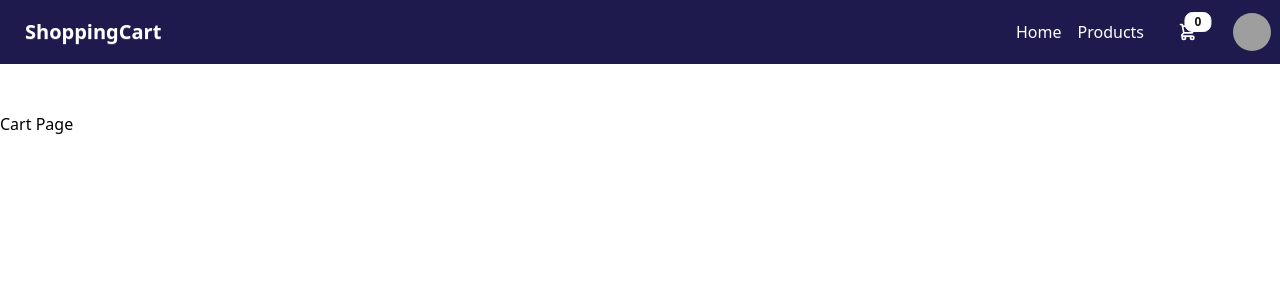
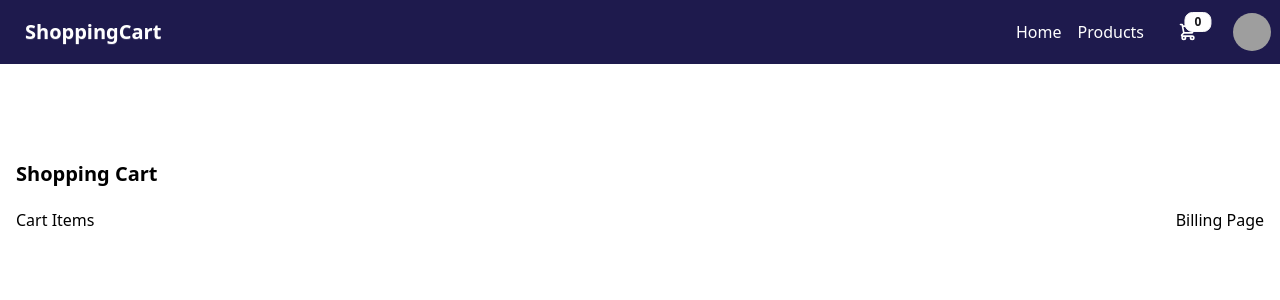
Before and after one commit to moonspark78/redux-shopping-cart, a React (Vite) app: page /cart in a window 1280 px wide. Shown: the top 300 px of the page. Built offline with nearby package versions, Linux system fonts and the light colour scheme; grey boxes are pictures that could not be loaded.

Commit message:
:wrench: working in  CartPage  :art:

```diff
--- a/src/main.jsx
+++ b/src/main.jsx
@@ -5,6 +5,7 @@ import App from "./App.jsx";
 import { Provider } from 'react-redux'
 import store from './store/store.js'
 import Home from "./pages/home/Home.jsx";
+import CartPage from "./pages/carts/CartPage.jsx";
 
 createRoot(document.getElementById("root")).render(
   <Provider store={store}>
@@ -13,7 +14,7 @@ createRoot(document.getElementById("root")).render(
         <Route element={<App />}>
           <Route path="/" element={<Home/>} />
           <Route path="/products" element={<div>Products Page</div>} />
-          <Route path="/cart" element={<div>Cart Page</div>} />
+          <Route path="/cart" element={<CartPage/>} />
         </Route>
       </Routes>
     </BrowserRouter>
--- a/src/pages/carts/CartPage.jsx
+++ b/src/pages/carts/CartPage.jsx
@@ -2,7 +2,14 @@ import React from 'react'
 
 const CartPage = () => {
   return (
-    <div>CartPage</div>
+    <div className='py-12 max-w-7xl mx-auto container px-4'>
+        <h2 className='text-xl font-bold mb-5'>Shopping Cart</h2>
+
+        <div className='flex flex-col md:flex-row justify-between md:gap-8 gap-4'>
+            <div>Cart Items</div>
+            <div>Billing Page</div>
+        </div>
+    </div>
   )
 }
 
```
